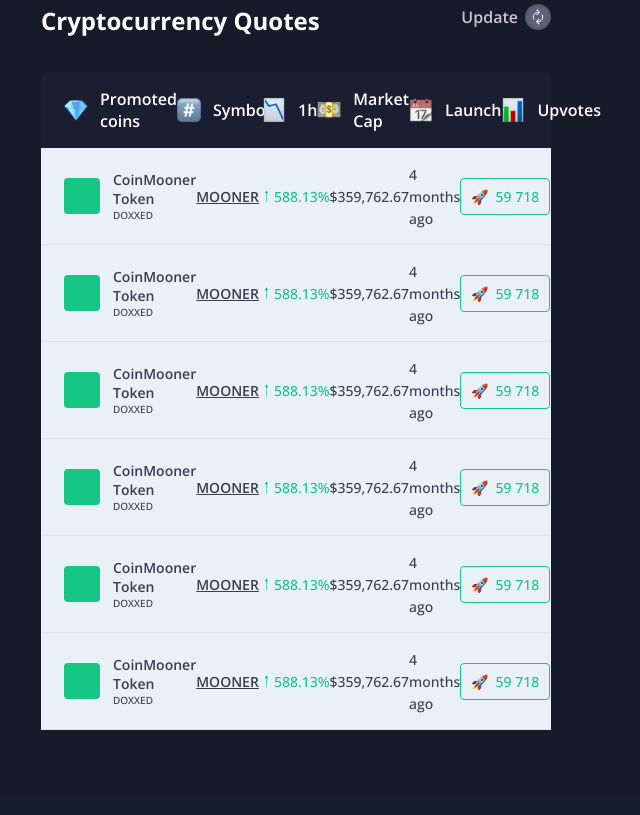
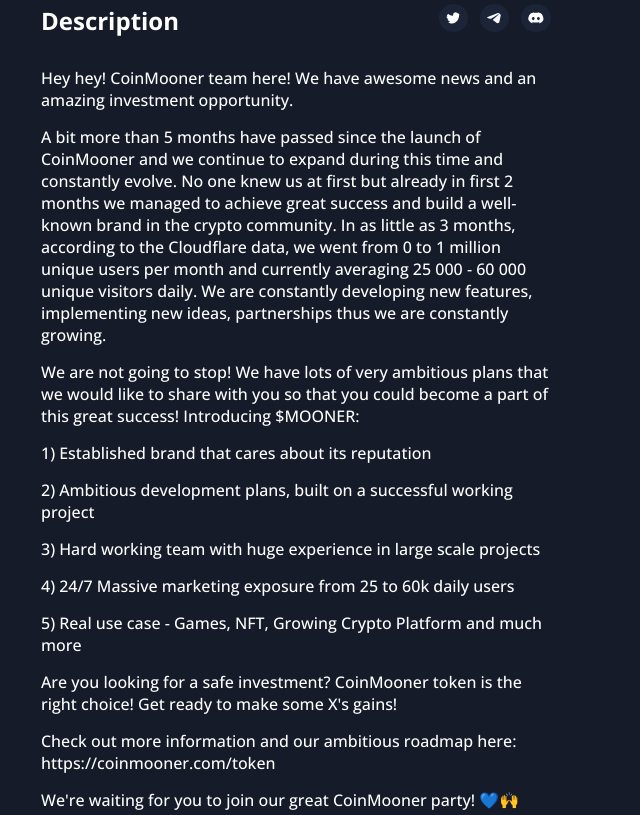
Before and after one commit to shahrizoda-sharifjonova/coin, a website: page src/token.pug in a window 1280 px wide. Shown: the part 935-1750 px from the top of the page, without its empty margins (344-984 px from the left). Drawn offline with nearby package versions, Linux system fonts and the light colour scheme; files that its build step writes are made by us from their sources; files whose address does not match are found by name; a web font is replaced by a local one.

Commit message:
end desc block

```diff
--- a/gulp/version.json
+++ b/gulp/version.json
@@ -1,3 +1,3 @@
 {
-    "main": "20220323221024"
+    "main": "20220323223349"
 }
--- /dev/null
+++ b/src/components/desc.pug
@@ -0,0 +1,24 @@
+mixin desc()
+    .desc
+        .desc__body.container
+            .desc__top
+                h2.desc__title.title Description
+                .header__icons
+                    a(href="https://telegram.com").header__icon
+                        img(src="@img/header-icon-twitter.svg", alt="" draggable="false" loading="lazy")
+                    a(href="https://twitter.com").header__icon
+                        img(src="@img/header-icon-telegram.svg", alt="" draggable="false" loading="lazy")
+                    a(href="https://discord.com").header__icon
+                        img(src="@img/header-icon-discord.svg", alt="" draggable="false" loading="lazy")
+            .desc__content
+                p.desc__p Hey hey! CoinMooner team here! We have awesome news and an amazing investment opportunity.
+                p.desc__p A bit more than 5 months have passed since the launch of CoinMooner and we continue to expand during this time and constantly evolve. No one knew us at first but already in first 2 months we managed to achieve great success and build a well-known brand in the crypto community. In as little as 3 months, according to the Cloudflare data, we went from 0 to 1 million unique users per month and currently averaging 25 000 - 60 000 unique visitors daily. We are constantly developing new features, implementing new ideas, partnerships thus we are constantly growing.
+                p.desc__p We are not going to stop! We have lots of very ambitious plans that we would like to share with you so that you could become a part of this great success! Introducing $MOONER:
+                p.desc__p 1) Established brand that cares about its reputation
+                p.desc__p 2) Ambitious development plans, built on a successful working project
+                p.desc__p 3) Hard working team with huge experience in large scale projects
+                p.desc__p 4) 24/7 Massive marketing exposure from 25 to 60k daily users
+                p.desc__p 5) Real use case - Games, NFT, Growing Crypto Platform and much more
+                p.desc__p Are you looking for a safe investment? CoinMooner token is the right choice! Get ready to make some X's gains!
+                p.desc__p Check out more information and our ambitious roadmap here: https://coinmooner.com/token
+                p.desc__p We're waiting for you to join our great CoinMooner party! 💙🙌
--- /dev/null
+++ b/src/scss/layout/_desc.scss
@@ -0,0 +1,39 @@
+.desc{
+    padding-bottom: 64px;
+    @include media(576){
+        padding-bottom: 30px;
+    }
+    &__top{
+        display: flex;
+        justify-content: space-between;
+        align-items: center;
+        margin-bottom: 30px;
+        @include media(576){
+            margin-bottom: 15px;
+        }
+    }
+    &__content{
+        display: flex;
+        flex-direction: column;
+        row-gap: 15px;
+        @include media(576){
+            row-gap: 10px;
+        }
+        @include media(370){
+            row-gap: 6px;
+        }
+    }
+    &__p{
+        font-weight: 500;
+        font-size: 16px;
+        line-height: 22px;
+        color: #FFFFFF;
+        @include media(576){
+            font-size: 13px;
+            font-weight: normal;
+        }
+        @include media(370){
+            font-size: 12px;
+        }
+    }
+}
--- a/src/scss/style.scss
+++ b/src/scss/style.scss
@@ -32,7 +32,8 @@
     'layout/prices',
     'layout/quotes',
     'layout/coins',
-    'layout/mooner';
+    'layout/mooner',
+    'layout/desc';
 // components
 @import
     'components/buttons',
--- a/src/token.pug
+++ b/src/token.pug
@@ -19,6 +19,8 @@
                 +cards
                 include components/mooner
                 +mooner
+                include components/desc
+                +desc
                 include components/quotes
                 +quotes
             include components/footer
```
Also changed, not shown: dist/css/style.css, dist/css/style.min.css, dist/index.html, dist/token.html.
